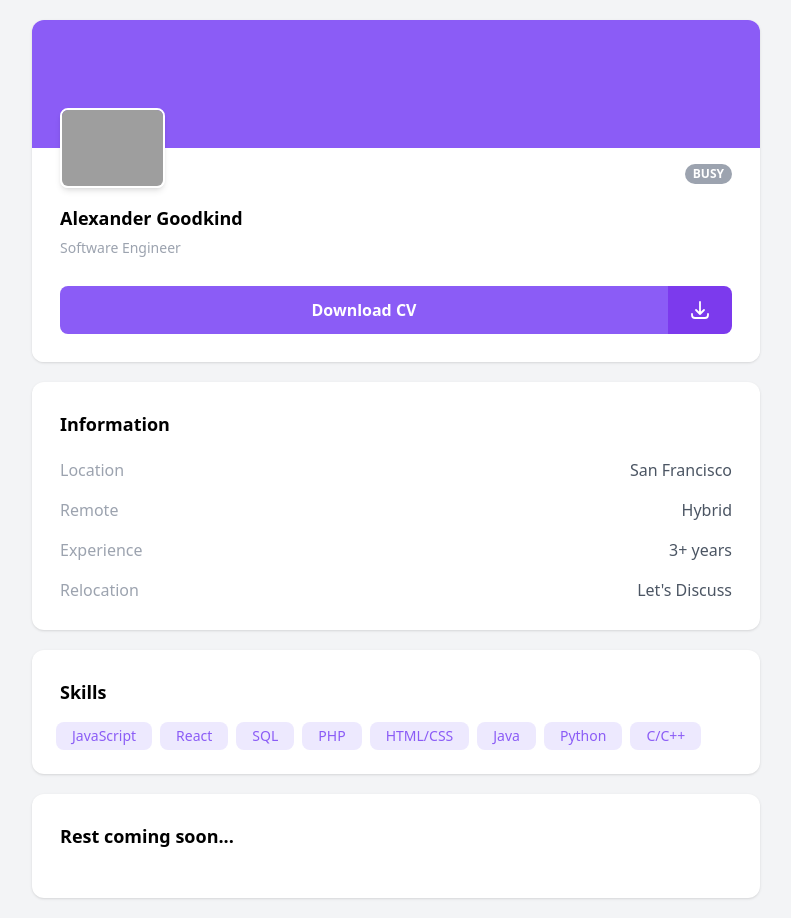
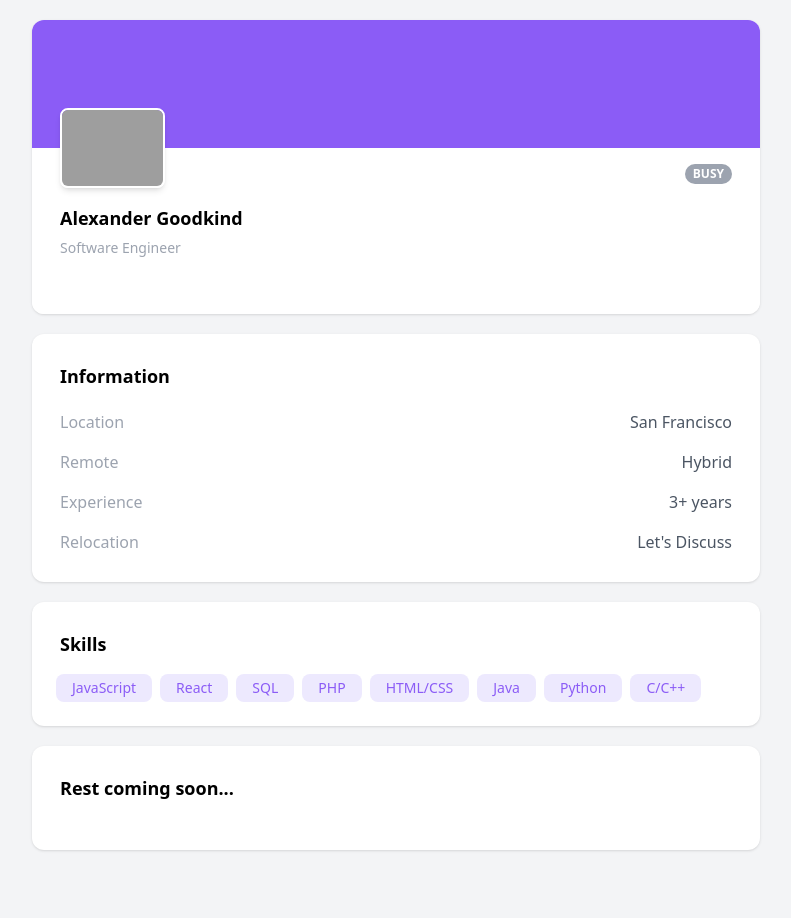
Before and after one commit to agoodkind/goodkind.io, a React (Vite) app: page / in a window 1280 px wide. Shown: the whole page, without its empty margins (244-1035 px from the left). After the commit the page ends 870 px from the top, so only its background shows below. Built offline with nearby package versions, Linux system fonts and the light colour scheme; grey boxes are pictures that could not be loaded.

Commit message:
Remove pdf link until resume is available TEMP

```diff
--- a/src/sections/Hero.tsx
+++ b/src/sections/Hero.tsx
@@ -25,27 +25,27 @@ export default function Hero() {
         <div className="mb-1.5 text-lg font-semibold">{hero.name}</div>
         <div className="mb-7 text-sm text-gray-400">{hero.role}</div>
 
-        <a href="/resume.pdf" download="/resume.pdf" className="group flex">
-          <button className="btn w-full rounded-s-lg bg-violet-500 px-5 py-3 text-center font-semibold text-white hover:cursor-pointer hover:bg-violet-600">
-            Download CV
-          </button>
-          <button className="btn rounded-e-lg bg-violet-600 px-5 py-3 text-center text-white hover:cursor-pointer">
-            <svg
-              xmlns="http://www.w3.org/2000/svg"
-              className="h-6 w-6"
-              fill="none"
-              viewBox="0 0 24 24"
-              stroke="currentColor"
-            >
-              <path
-                stroke-linecap="round"
-                stroke-linejoin="round"
-                stroke-width="1.8"
-                d="M4 16v1a3 3 0 003 3h10a3 3 0 003-3v-1m-4-4l-4 4m0 0l-4-4m4 4V4"
-              ></path>
-            </svg>
-          </button>
-        </a>
+        {/*<a href="/resume.pdf" download="/resume.pdf" className="group flex">*/}
+        {/*  <button className="btn w-full rounded-s-lg bg-violet-500 px-5 py-3 text-center font-semibold text-white hover:cursor-pointer hover:bg-violet-600">*/}
+        {/*    Download CV*/}
+        {/*  </button>*/}
+        {/*  <button className="btn rounded-e-lg bg-violet-600 px-5 py-3 text-center text-white hover:cursor-pointer">*/}
+        {/*    <svg*/}
+        {/*      xmlns="http://www.w3.org/2000/svg"*/}
+        {/*      className="h-6 w-6"*/}
+        {/*      fill="none"*/}
+        {/*      viewBox="0 0 24 24"*/}
+        {/*      stroke="currentColor"*/}
+        {/*    >*/}
+        {/*      <path*/}
+        {/*        stroke-linecap="round"*/}
+        {/*        stroke-linejoin="round"*/}
+        {/*        stroke-width="1.8"*/}
+        {/*        d="M4 16v1a3 3 0 003 3h10a3 3 0 003-3v-1m-4-4l-4 4m0 0l-4-4m4 4V4"*/}
+        {/*      ></path>*/}
+        {/*    </svg>*/}
+        {/*  </button>*/}
+        {/*</a>*/}
       </div>
     </Section>
   );
```
